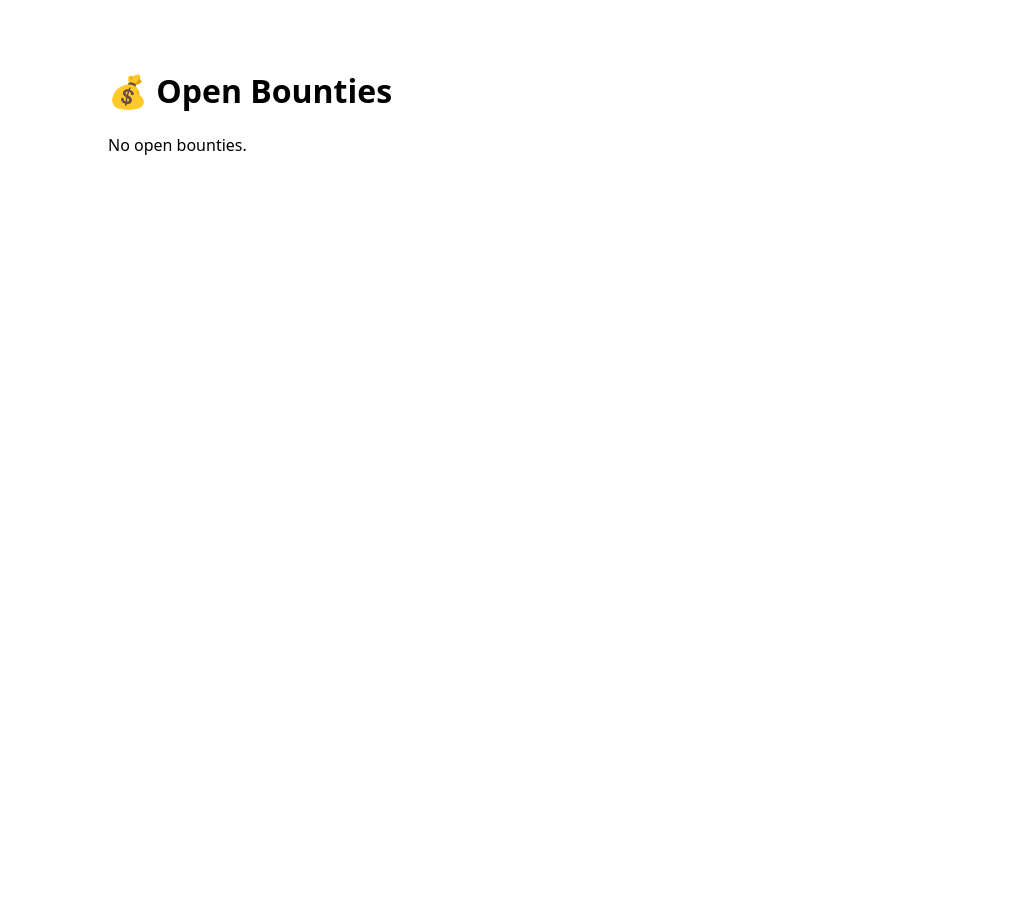
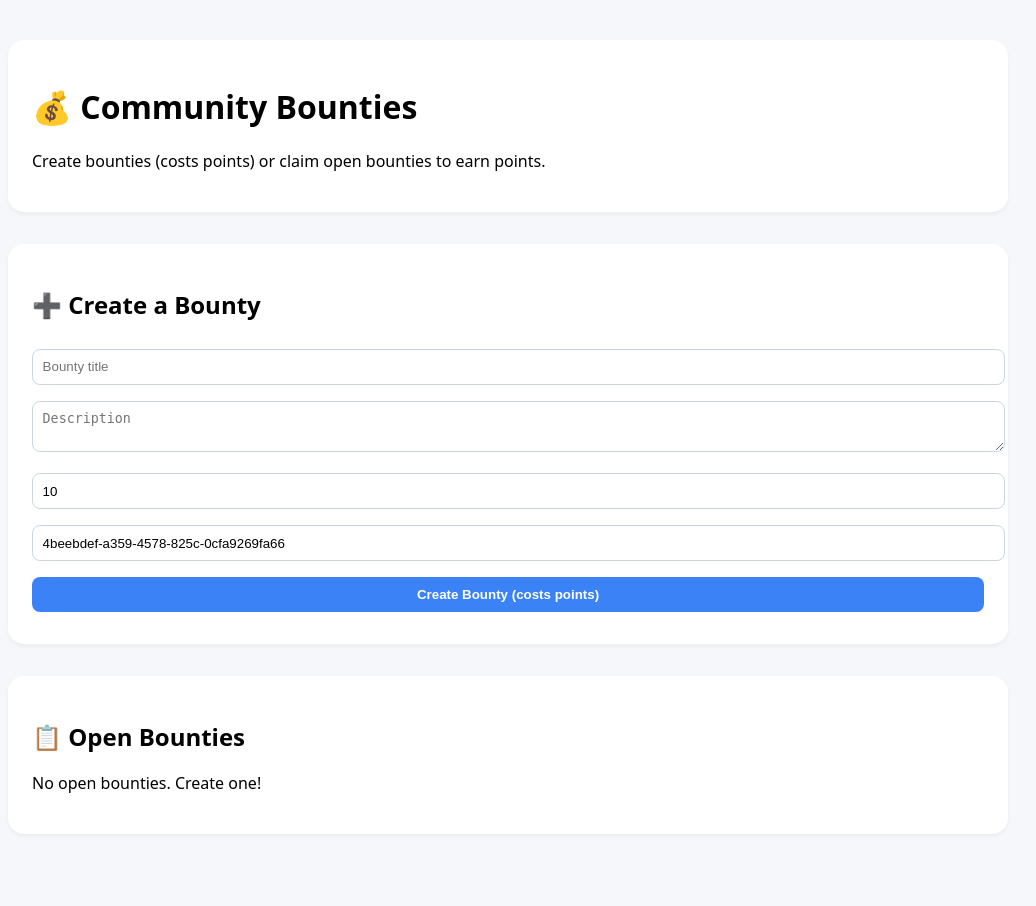
Before and after one commit to ondstreet/dstreet-points, a Flask app: page /community/bounties in a window 1280 px wide. Shown: the whole page, without its empty margins (132-1168 px from the left). Before the commit the page ends 155 px from the top, so only its background shows below. Run offline with Flask 3, Linux system fonts and the light colour scheme; data that the repository does not hold is empty.

Commit message:
Update bounties.html

```diff
--- a/templates/community/bounties.html
+++ b/templates/community/bounties.html
@@ -1,44 +1,108 @@
-
 <!DOCTYPE html>
 <html>
-<head><title>Bounties - $STORE Community</title>
+<head>
+    <title>💰 Bounties – $STORE Community</title>
     <style>
-    body { font-family: system-ui; max-width: 800px; margin: 2rem auto; padding: 1rem; }
-    .bounty { border: 1px solid #ccc; padding: 1rem; margin-bottom: 1rem; border-radius: 0.5rem; }
-    .claim-btn { background: #3b82f6; color: white; border: none; padding: 0.5rem 1rem; border-radius: 0.25rem; cursor: pointer; }
+        body { font-family: system-ui; background: #f5f7fb; padding: 2rem; }
+        .container { max-width: 1000px; margin: 0 auto; }
+        .card { background: white; border-radius: 1rem; padding: 1.5rem; margin-bottom: 2rem; box-shadow: 0 2px 4px rgba(0,0,0,0.05); }
+        input, textarea, button { width: 100%; padding: 0.6rem; margin: 0.5rem 0; border-radius: 0.5rem; border: 1px solid #cbd5e1; }
+        button { background: #3b82f6; color: white; font-weight: bold; cursor: pointer; border: none; }
+        .bounty-item { border-bottom: 1px solid #e2e8f0; padding: 1rem 0; }
+        .flex { display: flex; gap: 0.5rem; margin-top: 0.5rem; }
     </style>
 </head>
 <body>
-<h1>💰 Open Bounties</h1>
-<div id="bounties-list">Loading...</div>
+<div class="container">
+    <div class="card">
+        <h1>💰 Community Bounties</h1>
+        <p>Create bounties (costs points) or claim open bounties to earn points.</p>
+    </div>
+
+    <div class="card">
+        <h2>➕ Create a Bounty</h2>
+        <input type="text" id="bountyTitle" placeholder="Bounty title">
+        <textarea id="bountyDesc" rows="2" placeholder="Description"></textarea>
+        <input type="number" id="bountyPointsReward" placeholder="Points reward" value="10">
+        <input type="text" id="creatorId" placeholder="Your user ID (UUID)" value="4beebdef-a359-4578-825c-0cfa9269fa66">
+        <button onclick="createBounty()">Create Bounty (costs points)</button>
+        <div id="createResult"></div>
+    </div>
+
+    <div class="card">
+        <h2>📋 Open Bounties</h2>
+        <div id="bountiesList">Loading...</div>
+    </div>
+</div>
+
 <script>
+    const API = '/api/community';
+
     async function loadBounties() {
-        const res = await fetch('/api/community/bounties');
+        const res = await fetch(`${API}/bounties`);
         const bounties = await res.json();
-        const container = document.getElementById('bounties-list');
-        if (!bounties.length) { container.innerHTML = '<p>No open bounties.</p>'; return; }
+        const container = document.getElementById('bountiesList');
+        if (!bounties.length) {
+            container.innerHTML = '<p>No open bounties. Create one!</p>';
+            return;
+        }
         container.innerHTML = bounties.map(b => `
-            <div class="bounty">
-                <h3>${b.title}</h3>
-                <p>${b.description}</p>
-                <p><strong>Reward:</strong> ${b.points_reward} points</p>
-                <button class="claim-btn" data-id="${b.id}">Claim Bounty</button>
+            <div class="bounty-item">
+                <strong>${escapeHtml(b.title)}</strong>
+                <p>${escapeHtml(b.description)}</p>
+                <p>💰 Reward: ${b.points_reward} points</p>
+                <div class="flex">
+                    <button onclick="claimBounty('${b.id}')">Claim Bounty</button>
+                </div>
             </div>
         `).join('');
-        document.querySelectorAll('.claim-btn').forEach(btn => {
-            btn.addEventListener('click', async (e) => {
-                const userId = prompt("Enter your user ID (UUID):");
+    }
+
+    async function createBounty() {
+        const title = document.getElementById('bountyTitle').value;
+        const description = document.getElementById('bountyDesc').value;
+        const pointsReward = parseInt(document.getElementById('bountyPointsReward').value) || 0;
+        const creatorId = document.getElementById('creatorId').value.trim();
+        if (!title || !description || pointsReward <= 0) return alert('Title, description, and positive points required');
+        const res = await fetch(`${API}/bounties`, {
+            method: 'POST',
+            headers: { 'Content-Type': 'application/json' },
+            body: JSON.stringify({ creator_id: creatorId, title, description, points_reward: pointsReward })
+        });
+        const data = await res.json();
+        if (res.ok) {
+            alert('Bounty created! Points deducted from your balance.');
+            document.getElementById('bountyTitle').value = '';
+            document.getElementById('bountyDesc').value = '';
+            loadBounties();
+        } else {
+            alert('Error: ' + (data.error || 'Unknown'));
+        }
+    }
+
+    async function claimBounty(bountyId) {
+        const userId = prompt('Enter your user ID (UUID) to claim this bounty:');
         if (!userId) return;
-                const res = await fetch(`/api/community/bounties/${btn.dataset.id}/claim`, {
-                    method: 'POST', headers: { 'Content-Type': 'application/json' },
+        const res = await fetch(`${API}/bounties/${bountyId}/claim`, {
+            method: 'POST',
+            headers: { 'Content-Type': 'application/json' },
             body: JSON.stringify({ user_id: userId })
         });
         const data = await res.json();
         alert(data.message || data.error);
         if (res.ok) loadBounties();
-            });
+    }
+
+    function escapeHtml(str) {
+        if (!str) return '';
+        return str.replace(/[&<>]/g, function(m) {
+            if (m === '&') return '&amp;';
+            if (m === '<') return '&lt;';
+            if (m === '>') return '&gt;';
+            return m;
         });
     }
+
     loadBounties();
 </script>
 </body>
```
Lines whose indentation alone changed are shown as unchanged.
